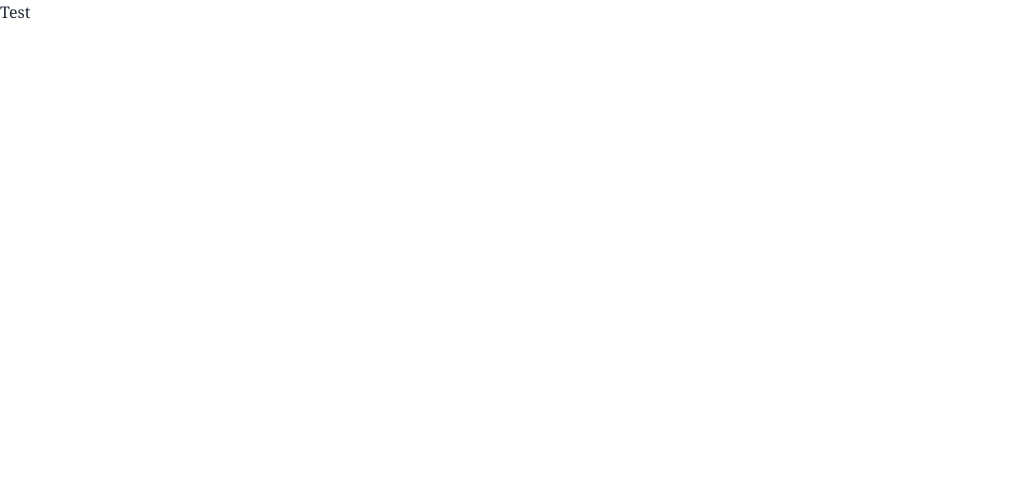
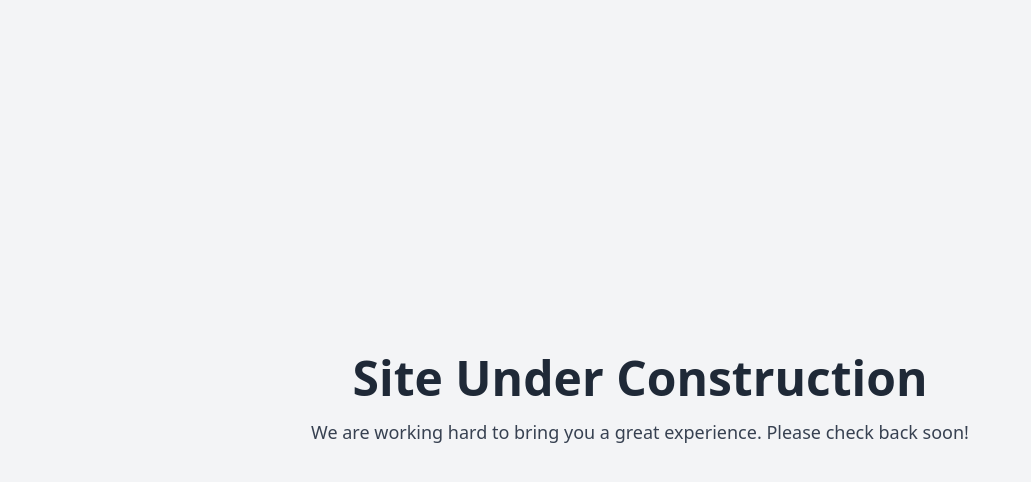
Before and after one commit to jluysvi/UysDesignAstro, an Astro site: page / in a window 1280 px wide. Shown: the whole page, without its empty margins (0-1031 px from the left). Built offline with nearby package versions, Linux system fonts and the light colour scheme; Astro itself is replaced by a stand-in of ours.

Commit message:
Under Construction

```diff
--- a/src/pages/index.astro
+++ b/src/pages/index.astro
@@ -1 +1,19 @@
-<h1 class="font-serif">Test</h1>
+---
+// filepath: /home/cobus/Repos/UysDesignAstro/src/pages/index.astro
+---
+
+<!DOCTYPE html>
+<html lang="en">
+<head>
+  <meta charset="UTF-8">
+  <meta name="viewport" content="width=device-width, initial-scale=1.0">
+  <title>Under Construction</title>
+  <link href="https://cdn.jsdelivr.net/npm/tailwindcss@2.2.19/dist/tailwind.min.css" rel="stylesheet">
+</head>
+<body class="bg-gray-100 flex items-center justify-center min-h-screen">
+  <div class="text-center">
+    <h1 class="text-5xl font-bold mb-4">Site Under Construction</h1>
+    <p class="text-lg text-gray-700">We are working hard to bring you a great experience. Please check back soon!</p>
+  </div>
+</body>
+</html>
```
